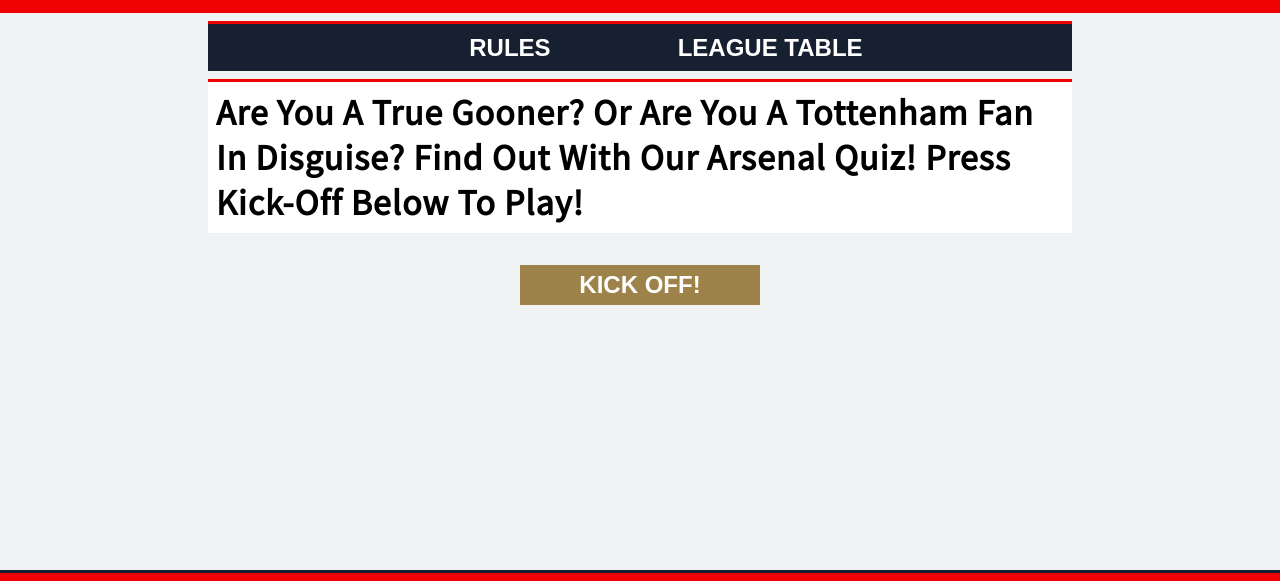
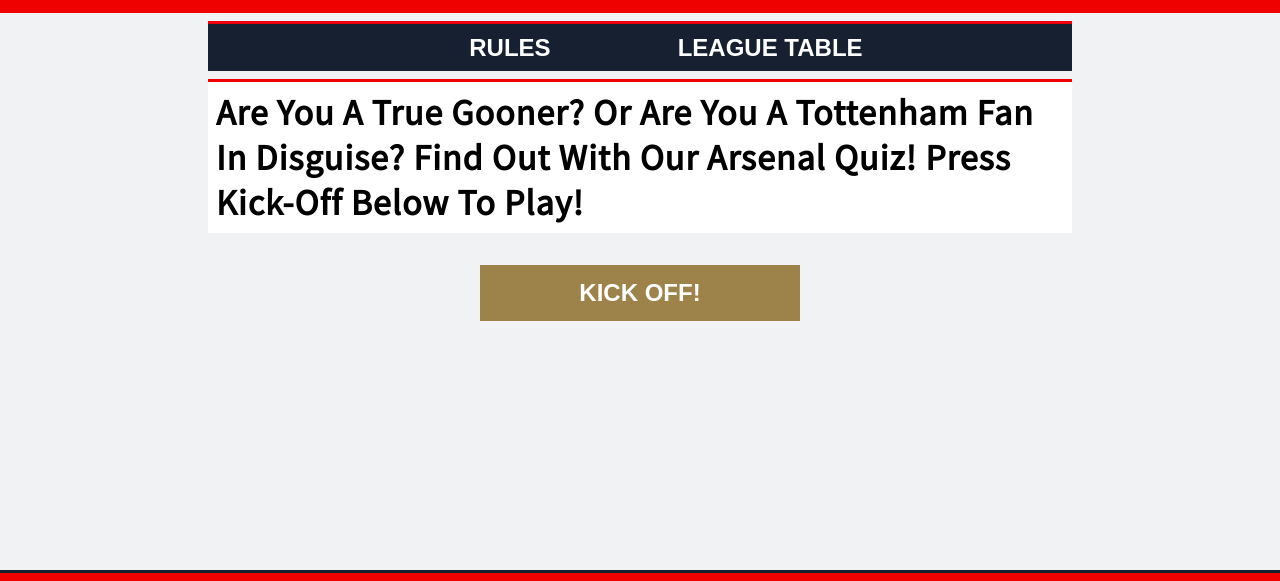
Before and after one commit to tdawes93/arsenal-quiz, a plain HTML site: page index.html in a window 1280 px wide. Shown: the part 166-747 px from the top of the page. Drawn offline with Linux system fonts and the light colour scheme.

Commit message:
Add docstrings to each function explaining what they do

```diff
--- a/assets/css/style.css
+++ b/assets/css/style.css
@@ -64,7 +64,7 @@
 }
 
 #kick-off {
-    width: 30%;
+    width: 40%;
     height: 100%;
     background-color: #9D8349;
 }
@@ -126,7 +126,7 @@
 
 #play {
     text-align: center;
-    height: 5vh;
+    height: 7vh;
     margin: 2rem;
 }
 
@@ -314,6 +314,7 @@
 #result-winner {
     background: url(../images/invincibles.jpg) no-repeat center center/cover;
 }
+
 #results-section {
     position: absolute;
     z-index: 1;
@@ -351,13 +352,17 @@
 }
 
 @media screen and (min-width: 425px) {
-    #league-table-section, #results-section {
+
+    #league-table-section,
+    #results-section {
         top: 6rem;
     }
 }
 
 @media screen and (min-width: 550px) {
-    #league-table-section, #results-section {
+
+    #league-table-section,
+    #results-section {
         top: 7rem;
     }
 }
@@ -376,7 +381,9 @@
         font-size: 150%;
     }
 
-    #league-table-section, #results-section, #rules-section {
+    #league-table-section,
+    #results-section,
+    #rules-section {
         top: 8.5rem;
         position: absolute;
         width: 70vw;
@@ -394,7 +401,9 @@
         font-size: 100%;
     }
 
-    #league-table-section, #results-section, #rules-section {
+    #league-table-section,
+    #results-section,
+    #rules-section {
         top: 10rem;
         width: 70vw;
         margin-left: 15vw;
@@ -403,7 +412,10 @@
 }
 
 @media screen and (min-width:1200px) {
-    #league-table-section, #results-section, #rules-section {
+
+    #league-table-section,
+    #results-section,
+    #rules-section {
         top: 11rem;
         width: 70vw;
         margin-left: 15vw;
--- a/assets/js/script.js
+++ b/assets/js/script.js
@@ -127,6 +127,7 @@
  * This function pulls up new questions. Called when the user presses 'kick-off' and then subsequently after each answer is selected
  */
 function buildQuiz(event) {
+    document.getElementById("home").style.display = "none";
     quizContainer.style.display = "block";
     document.getElementById("question-progress").innerHTML = `${i+1}/10`;
     document.getElementById("question").innerHTML = `${questions[i].question}`;
@@ -168,6 +169,9 @@
     }
 };
 
+/**
+ * This function brings up the results screen and runs the display score function
+ */
 function finishQuiz() {
     quizContainer.style.display = "none";
     resultsModal.style.display = "block";
@@ -176,6 +180,10 @@
     i = 0;
 }
 
+/**
+ * This function resets the variables needed to run the quiz and then
+ * runs the build quiz function. Called when the user clicks on "rematch"
+ */
 function rematch(event) {
     i = 0;
     score = 0;
@@ -183,6 +191,9 @@
     buildQuiz();
 }
 
+/**
+ * This function displays your score and a rating depending on how well you've done
+ */
 function displayScore() {
     if (score <= 2) {
         scoreBox.innerHTML = `
@@ -212,6 +223,13 @@
 };
 
 //Reference some of this code to James
+/**
+ * Creates an object with the username and score, adds it into the highscores
+ * then sorts the array in order of highest score first. A position property is then
+ * added to each object and the array is cut to 20 objects long.
+ * The array is saved to local storage and the appendScores function is run.
+ * Called when the user enters their name and clicks save
+ */
 function saveScore(event) {
     event.preventDefault();
     let leagueTableEntry = {
@@ -234,28 +252,47 @@
 }
 
 //Reference this code to James
+/**
+ * This function takes the highscore array, looks at each object individually
+ * and targets the specific properties inserting them into the HTML of the League Table
+ */
 function appendScores() {
     tableBody.innerHTML = highscores.map(score => {
         return `<tr><td>${score.pos}</td><td class="league-table-mid-col">${score.player}</td><td>${score.score}</td></tr>`
     }).join("");
 }
 
+/**
+ * Hides the quiz and results modals and shows the homepage.
+ * Called when the user clicks on "Homepage" button
+ */
 function returnHome(event) {
     home.style.display = "block";
     quizContainer.style.display = "none";
     resultsModal.style.display = "none";
 }
 
+/**
+ * Shows the rules modal. Called when the user clicks on the "rules" button
+ */
 function displayRules(event) {
     rulesModal.style.display = "block";
 }
 
+/**
+ * Adds the most recent function array into league table HTML
+ * Displays the league table modal and hides the results modal.
+ * Called when the user clicks on the "league-table" button
+ */
 function displayLeagueTable(event) {
     appendScores();
     leagueTableModal.style.display = "block";
     resultsModal.style.display = "none";
 }
 
+/** Hides any modal that is currently open
+ * Called when the user clicks on the "back" button
+ */
 function back(event) {
     rulesModal.style.display = "none";
     leagueTableModal.style.display = "none";
```
